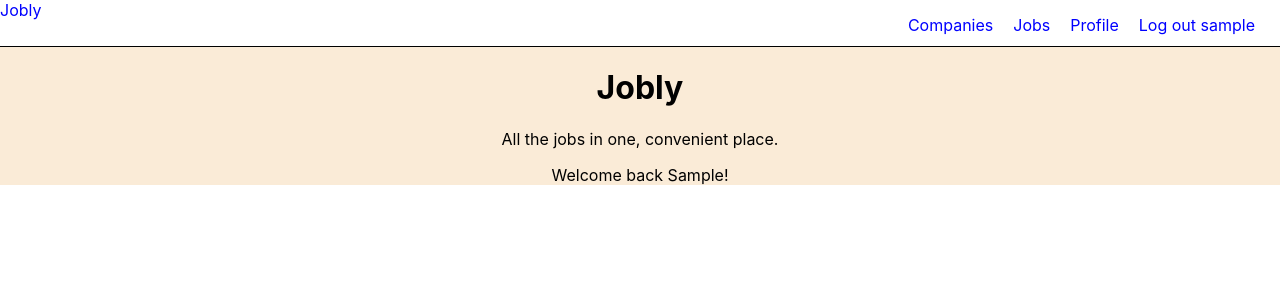
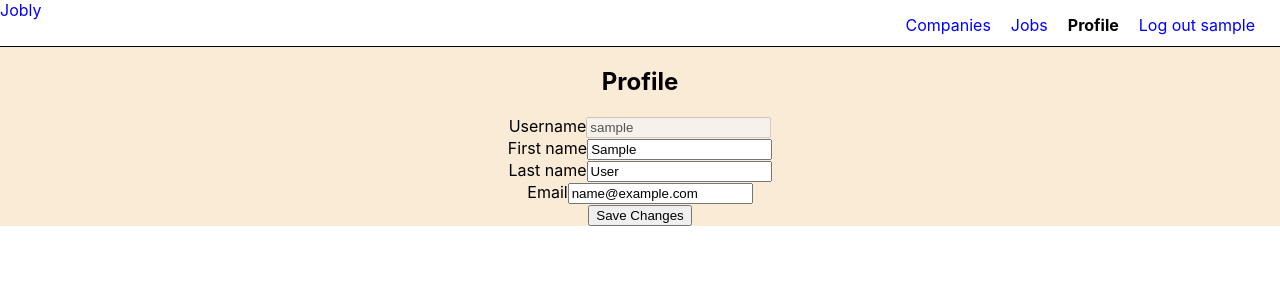
Before and after one commit to n8snyder/react-jobly, a React (Create React App) app: page /profile in a window 1280 px wide. Before the commit this address led to /. Shown: the top 300 px of the page. Built offline with nearby package versions, Linux system fonts and the light colour scheme; no server answers; sample sign-in values are in the browser's storage.

Commit message:
Fixed redirecting for auth

```diff
--- a/src/Companies.js
+++ b/src/Companies.js
@@ -14,7 +14,6 @@ import UserContext from "./userContext";
  */
 
 function Companies() {
-  console.log("Rendering companies");
   const [companies, setCompanies] = useState(null);
   const { user } = useContext(UserContext);
 
@@ -27,7 +26,6 @@ function Companies() {
 
 
   useEffect(function fetchCompaniesWhenMounted() {
-    console.log("user is", user);
     if (user) fetchCompanies();
   }, [user]);
 
--- /dev/null
+++ b/src/LoggedOutRoute.js
@@ -0,0 +1,22 @@
+import React, { useContext } from "react";
+import { Route, Redirect } from "react-router-dom";
+import UserContext from "./userContext";
+
+/** Route that wraps routes that require being logged out
+ */
+
+function LoggedOutRoute({ exact, path, children }) {
+  const { user } = useContext(UserContext);
+
+  if (user) {
+    return <Redirect to="/" />;
+  }
+
+  return (
+    <Route exact={exact} path={path}>
+      {children}
+    </Route>
+  );
+}
+
+export default LoggedOutRoute;
--- /dev/null
+++ b/src/PrivateRoute.js
@@ -0,0 +1,22 @@
+import React, { useContext } from "react";
+import { Route, Redirect } from "react-router-dom";
+import UserContext from "./userContext";
+
+/** Private route that wraps routes that require login
+ */
+
+function PrivateRoute({ exact, path, children }) {
+  const { user } = useContext(UserContext);
+
+  if (!user) {
+    return <Redirect to="/login" />;
+  }
+
+  return (
+    <Route exact={exact} path={path}>
+      {children}
+    </Route>
+  );
+}
+
+export default PrivateRoute;
--- a/src/Routes.js
+++ b/src/Routes.js
@@ -1,5 +1,4 @@
 import { Switch, Route, Redirect } from "react-router-dom";
-import { useContext } from "react";
 import Companies from "./Companies";
 import CompanyDetails from "./CompanyDetails";
 import Jobly from "./Jobly";
@@ -7,7 +6,9 @@ import Jobs from "./Jobs";
 import SignUpForm from "./SignUpForm";
 import LoginForm from "./LoginForm";
 import ProfileForm from "./ProfileForm";
-import UserContext from "./userContext";
+import PrivateRoute from "./PrivateRoute";
+import LoggedOutRoute from "./LoggedOutRoute";
+
 
 /** Routes
  *
@@ -15,41 +16,35 @@ import UserContext from "./userContext";
  */
 
 function Routes({ logIn, signUp, updateUser }) {
-  const { user } = useContext(UserContext);
 
   return (
     <Switch>
       <Route exact path="/" >
         <Jobly />
       </Route>
-      {!user &&
-        <>
-          <Route exact path="/signup" >
+      <LoggedOutRoute exact path="/signup" >
         <SignUpForm signUpUser={signUp} />
-          </Route>
-          <Route exact path="/login" >
+      </LoggedOutRoute>
+      <LoggedOutRoute exact path="/login" >
         <LoginForm loginUser={logIn} />
-          </Route>
-          <Redirect to="/login" />
-        </>
-      }
-      {user &&
-        <>
-          <Route exact path="/profile" >
+      </LoggedOutRoute>
+
+      {/* <Redirect to="/login" /> */}
+
+      <PrivateRoute exact path="/profile" >
         <ProfileForm updateUser={updateUser} />
-          </Route>
-          <Route exact path="/companies" >
+      </PrivateRoute>
+      <PrivateRoute exact path="/companies" >
         <Companies />
-          </Route>
-          <Route exact path="/jobs" >
+      </PrivateRoute>
+      <PrivateRoute exact path="/jobs" >
         <Jobs />
-          </Route>
-          <Route exact path="/companies/:handle" >
+      </PrivateRoute>
+      <PrivateRoute exact path="/companies/:handle" >
         <CompanyDetails />
-          </Route>
+      </PrivateRoute>
+
       <Redirect to="/" />
-        </>
-      }
     </Switch >
   );
 }
```
Lines whose indentation alone changed are shown as unchanged.
